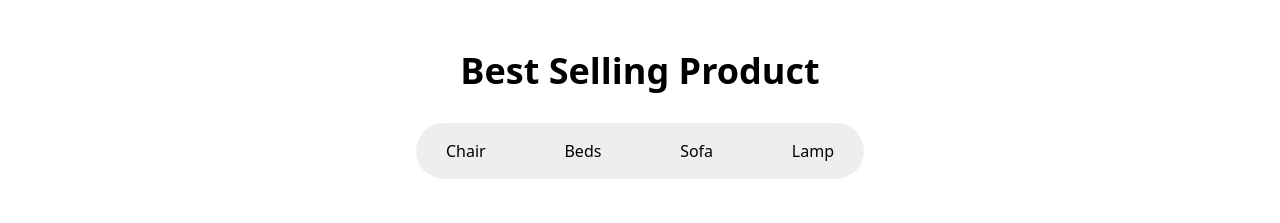
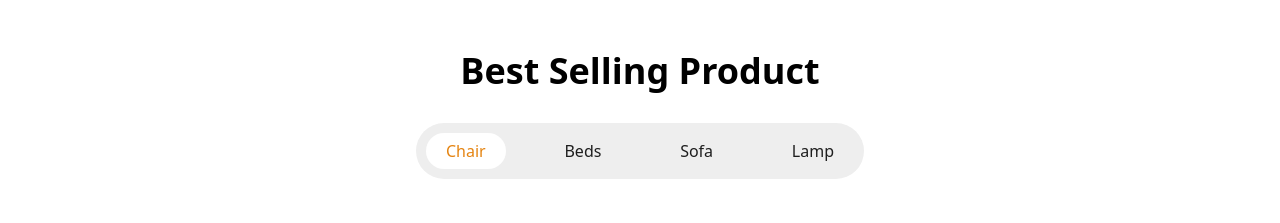
Before and after one commit to tutuldev/furniture-landing-page-with-react, a React (Vite) app: page / in a window 1280 px wide. Shown: the part 1400-1623 px from the top of the page. Built offline with nearby package versions, Linux system fonts and the light colour scheme.

Commit message:
show product by category

```diff
--- a/src/pages/shop/Product.jsx
+++ b/src/pages/shop/Product.jsx
@@ -1,10 +1,12 @@
-import React from 'react';
+import React, { useState } from 'react';
 import { products } from '../../utils/products';
 import ProductCard from './ProductCard';
 
 const Product = ({headline}) => {
 
     const categories = ["Chair","Beds","Sofa","Lamp"]
+    const [selectedCategory, SetSelectedCategory]= useState("Chair")
+    const filteredProduct = products.filter((product)=>product.category === selectedCategory)
 
     return (
         <div>
@@ -17,8 +19,12 @@
                     <div className='flex flex-col sm:flex-row items-center md:justify-between justify-center gap-4'>
                         {
                             categories.map((category)=>(
-                                <button key={category} className={`py-1.5 sm:px-5 px-8 rounded-full hover:bg-primary hover:text-white
-                                    transition-colors`}>{category}</button>
+                                <button
+                                onClick={()=>{
+                                    SetSelectedCategory(category);
+                                }}
+                                 key={category} className={`py-1.5 sm:px-5 px-8 rounded-full hover:bg-primary hover:text-white
+                                    transition-colors ${selectedCategory === category ? "bg-white text-primary": "text-secondary"}`}>{category}</button>
                             ))
                         }
                     </div>
@@ -27,7 +33,7 @@
                 {/* product grid */}
                 <div className='grid grid-cols-1 sm:grid-cols2 md:grid-cols-4 gap-6'>
                     {
-                        products.map((product,index) =>(
+                        filteredProduct.map((product,index) =>(
                             <ProductCard key={index} product={product}/>
                         ))
                     }
```
